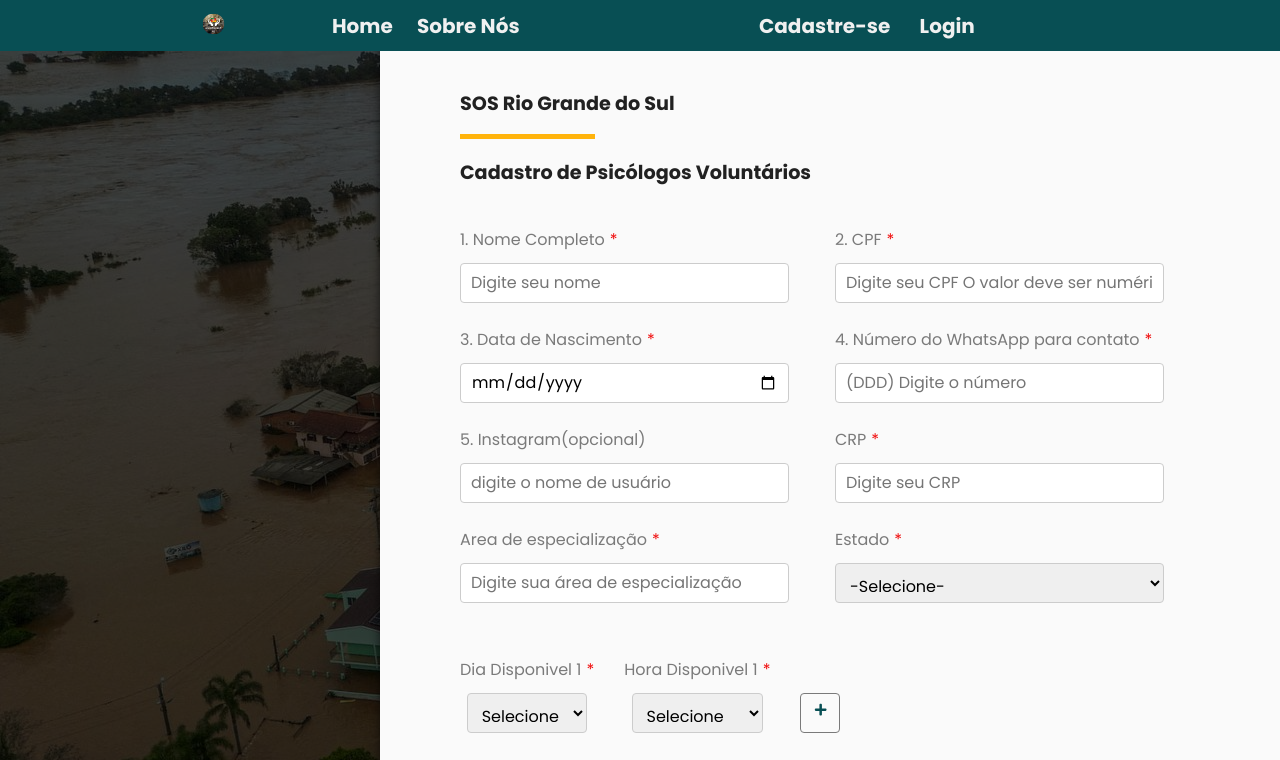
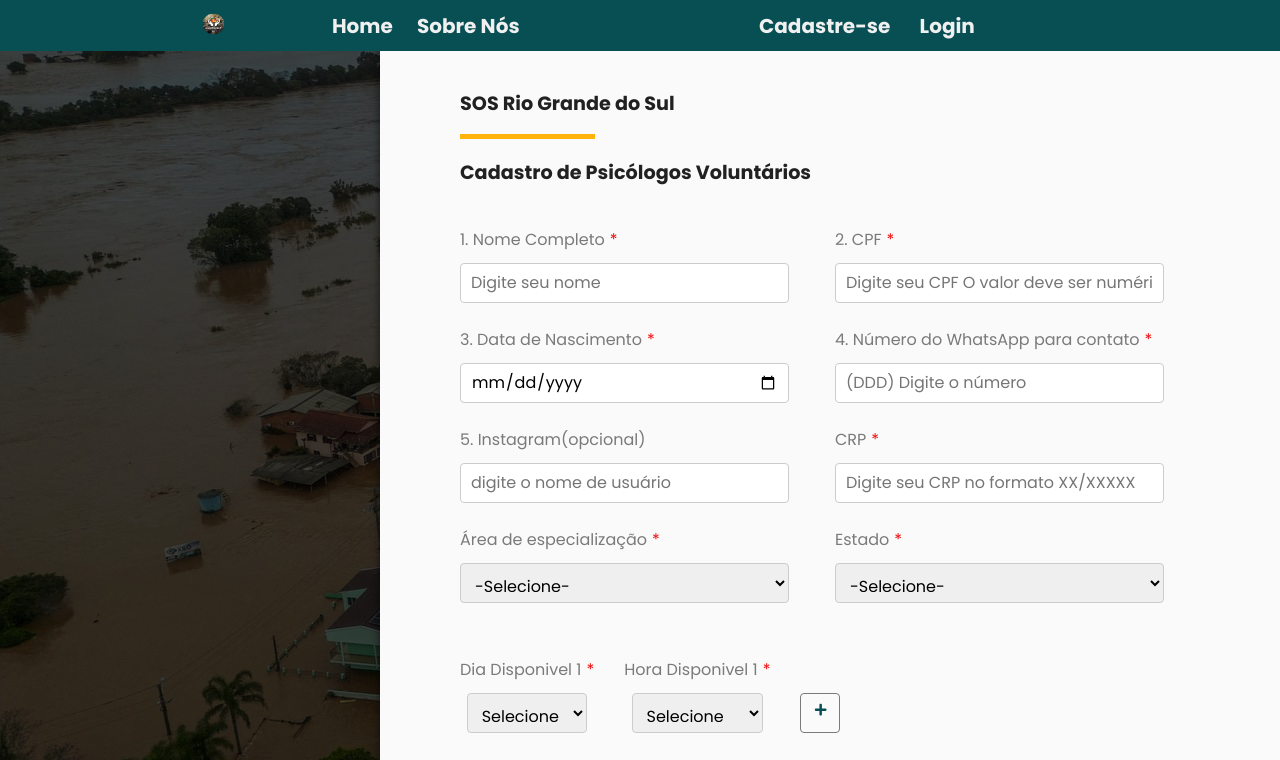
Before and after one commit to Dart1516/proyecto-toti-rs, a React (Create React App) app: page /FormularioPsicologo in a window 1280 px wide. Shown: the top 760 px of the page. Built offline with nearby package versions, Linux system fonts and the light colour scheme.

Commit message:
fotos y formulario actualizado

```diff
--- a/src/Pages/FormularioPsicologo.js
+++ b/src/Pages/FormularioPsicologo.js
@@ -168,28 +168,37 @@ function FormularioPsicologo() {
           </div>
           <div className="input-field">
             <h4>CRP<span>*</span></h4>
-            <input
-              type="text"
-              name="crp"
+            <InputMask
+              mask="**/******"
               value={formData.crp}
               onChange={handleInputChange}
-              placeholder="Digite seu CRP"
+              placeholder="Digite seu CRP no formato XX/XXXXX"
               required
               className="input-text"
+              name="crp"
             />
-          </div>
+                    </div>
+
           <div className="input-field">
-            <h4>Area de especialização<span>*</span></h4>
-            <input
-              type="text"
-              name="specialization"
-              value={formData.specialization}
-              onChange={handleInputChange}
-              placeholder="Digite sua área de especialização"
-              required
-              className="input-text"
-            />
-          </div>
+                <h4>Área de especialização<span>*</span></h4>
+                <select className="form-select" name="specialization" value={formData.specialization} onChange={handleInputChange} required>
+                  <option value="">-Selecione-</option>
+                  <option value="Aconselhamento Psicológico">Acolhimento Psicológico</option>
+                  <option value="Neuropsicologia">Neuropsicologia</option>
+                  <option value="Psicologia Clínica">Psicologia Clínica</option>
+                  <option value="Psicologia Comunitária">Psicologia Comunitária</option>
+                  <option value="Psicologia do Desenvolvimento">Psicologia do Desenvolvimento</option>
+                  <option value="Psicologia do Esporte">Psicologia do Esporte</option>
+                  <option value="Psicologia Educacional">Psicologia Educacional</option>
+                  <option value="Psicologia Experimental">Psicologia Experimental</option>
+                  <option value="Psicologia Forense">Psicologia Forense</option>
+                  <option value="Psicologia Infantil">Psicologia Infantil</option>
+                  <option value="Psicologia Organizacional e do Trabalho">Psicologia Organizacional e do Trabalho</option>
+                  <option value="Psicologia da Saúde">Psicologia da Saúde</option>
+                  <option value="Psicologia Social">Psicologia Social</option>
+                  <option value="Psicoterapia">Outros</option>
+                </select>
+              </div>
           <div className="input-field">
             <h4>Estado <span>*</span></h4>
             <select className="form-select" name="state" value={formData.state} onChange={handleInputChange} required>
--- a/src/Pages/SobreNos.js
+++ b/src/Pages/SobreNos.js
@@ -448,10 +448,10 @@ const About = () => {
                     </Typography>
                   </CardContent>
                   <CardActions>
-                    <Button size="small" style={{ color: "black" }} href="https://github.com/Dart1516">
+                    <Button size="small" style={{ color: "black" }}  target="_blank"  href="https://github.com/Dart1516">
                       Github
                     </Button>
-                    <Button size="small" style={{ color: "black" }} href="https://www.linkedin.com/in/david-puche/">
+                    <Button size="small" style={{ color: "black" }} target="_blank" href="https://www.linkedin.com/in/david-puche/" >
                       LinkedIn
                     </Button>
                   </CardActions>
@@ -481,10 +481,10 @@ const About = () => {
                     </Typography>
                   </CardContent>
                   <CardActions>
-                    <Button size="small" style={{ color: "black" }} href="https://github.com/Dart1516">
+                    <Button size="small" style={{ color: "black" }} target="_blank"  href="https://github.com/Dart1516">
                       Github
                     </Button>
-                    <Button size="small" style={{ color: "black" }} href="https://www.linkedin.com/in/alcalamvictor">
+                    <Button size="small" style={{ color: "black" }} target="_blank"  href="https://www.linkedin.com/in/alcalamvictor">
                       LinkedIn
                     </Button>
                   </CardActions>
@@ -510,10 +510,10 @@ const About = () => {
                     </Typography>
                   </CardContent>
                   <CardActions>
-                    <Button size="small" style={{ color: "black" }} href="https://github.com/Dart1516">
+                    <Button size="small" style={{ color: "black" }} target="_blank"  href="https://github.com/Dart1516">
                       Github
                     </Button>
-                    <Button size="small" style={{ color: "black" }} href="https://github.com/Dart1516">
+                    <Button size="small" style={{ color: "black" }} target="_blank"  href="https://github.com/Dart1516">
                       LinkedIn
                     </Button>
                   </CardActions>
@@ -539,10 +539,10 @@ const About = () => {
                     </Typography>
                   </CardContent>
                   <CardActions>
-                    <Button size="small" style={{ color: "black" }} href="https://github.com/Dart1516">
+                    <Button size="small" style={{ color: "black" }} target="_blank"  href="https://github.com/Dart1516">
                       Github
                     </Button>
-                    <Button size="small" style={{ color: "black" }} href="https://www.linkedin.com/in/cristhian-andres-nunez-gascon-774569168">
+                    <Button size="small" style={{ color: "black" }} target="_blank"  href="https://www.linkedin.com/in/cristhian-andres-nunez-gascon-774569168">
                       LinkedIn
                     </Button>
                   </CardActions>
@@ -568,10 +568,10 @@ const About = () => {
                     </Typography>
                   </CardContent>
                   <CardActions>
-                    <Button size="small" style={{ color: "black" }} href="https://github.com/Dart1516">
+                    <Button size="small" style={{ color: "black" }} target="_blank"  href="https://github.com/Dart1516">
                       Github
                     </Button>
-                    <Button size="small" style={{ color: "black" }} href="https://www.linkedin.com/in/henry-luna-0793402a/">
+                    <Button size="small" style={{ color: "black" }} target="_blank"  href="https://www.linkedin.com/in/henry-luna-0793402a/">
                       LinkedIn
                     </Button>
                   </CardActions>
@@ -598,10 +598,10 @@ const About = () => {
                     </Typography>
                   </CardContent>
                   <CardActions>
-                    <Button size="small" style={{ color: "black" }} href="https://github.com/Dart1516">
+                    <Button size="small" style={{ color: "black" }} target="_blank"  href="https://github.com/Dart1516">
                       Github
                     </Button>
-                    <Button size="small" style={{ color: "black" }} href="https://www.linkedin.com/in/daysibelcotizpitter">
+                    <Button size="small" style={{ color: "black" }} target="_blank"  href="https://www.linkedin.com/in/daysibelcotizpitter">
                       LinkedIn
                     </Button>
                   </CardActions>
@@ -627,10 +627,10 @@ const About = () => {
                     </Typography>
                   </CardContent>
                   <CardActions>
-                    <Button size="small" style={{ color: "black" }} href="https://github.com/Dart1516">
+                    <Button size="small" style={{ color: "black" }} target="_blank"  href="https://github.com/Dart1516">
                       Github
                     </Button>
-                    <Button size="small" style={{ color: "black" }} href="hhttps://www.linkedin.com/in/manuel-bernardo-165373208/">
+                    <Button size="small" style={{ color: "black" }} target="_blank"  href="hhttps://www.linkedin.com/in/manuel-bernardo-165373208/">
                       LinkedIn
                     </Button>
                   </CardActions>
@@ -656,10 +656,10 @@ const About = () => {
                     </Typography>
                   </CardContent>
                   <CardActions>
-                    <Button size="small" style={{ color: "black" }} href="https://github.com/Dart1516">
+                    <Button size="small" style={{ color: "black" }} target="_blank"  href="https://github.com/Dart1516">
                       Github
                     </Button>
-                    <Button size="small" style={{ color: "black" }} href="https://github.com/Dart1516">
+                    <Button size="small" style={{ color: "black" }} target="_blank"  href="https://github.com/Dart1516">
                       LinkedIn
                     </Button>
                   </CardActions>
@@ -686,10 +686,10 @@ const About = () => {
                     </Typography>
                   </CardContent>
                   <CardActions>
-                    <Button size="small" style={{ color: "black" }} href="https://github.com/Dart1516">
+                    <Button size="small" style={{ color: "black" }} target="_blank"  href="https://github.com/Dart1516">
                       Github
                     </Button>
-                    <Button size="small" style={{ color: "black" }} href="https://www.linkedin.com/in/nadiduno/">
+                    <Button size="small" style={{ color: "black" }} target="_blank"  href="https://www.linkedin.com/in/nadiduno/">
                       LinkedIn
                     </Button>
                   </CardActions>
@@ -716,10 +716,10 @@ const About = () => {
                     </Typography>
                   </CardContent>
                   <CardActions>
-                    <Button size="small" style={{ color: "black" }} href="https://github.com/Dart1516">
+                    <Button size="small" style={{ color: "black" }} target="_blank"  href="https://github.com/Dart1516">
                       Github
                     </Button>
-                    <Button size="small" style={{ color: "black" }} href="https://www.linkedin.com/in/marianela-arana/">
+                    <Button size="small" style={{ color: "black" }} target="_blank"  href="https://www.linkedin.com/in/marianela-arana/">
                       LinkedIn
                     </Button>
                   </CardActions>
@@ -746,10 +746,10 @@ const About = () => {
                     </Typography>
                   </CardContent>
                   <CardActions>
-                    <Button size="small" style={{ color: "black" }} href="https://github.com/Dart1516">
+                    <Button size="small" style={{ color: "black" }} target="_blank"  href="https://github.com/Dart1516">
                       Github
                     </Button>
-                    <Button size="small" style={{ color: "black" }} href="https://www.linkedin.com/in/nataliaaugustoux/">
+                    <Button size="small" style={{ color: "black" }} target="_blank"  href="https://www.linkedin.com/in/nataliaaugustoux/">
                       LinkedIn
                     </Button>
                   </CardActions>
@@ -776,10 +776,10 @@ const About = () => {
                     </Typography>
                   </CardContent>
                   <CardActions>
-                    <Button size="small" style={{ color: "black" }} href="https://github.com/Dart1516">
+                    <Button size="small" style={{ color: "black" }} target="_blank"  href="https://github.com/Dart1516">
                       Github
                     </Button>
-                    <Button size="small" style={{ color: "black" }} href="https://github.com/Dart1516">
+                    <Button size="small" style={{ color: "black" }} target="_blank"  href="https://github.com/Dart1516">
                       LinkedIn
                     </Button>
                   </CardActions>
```
